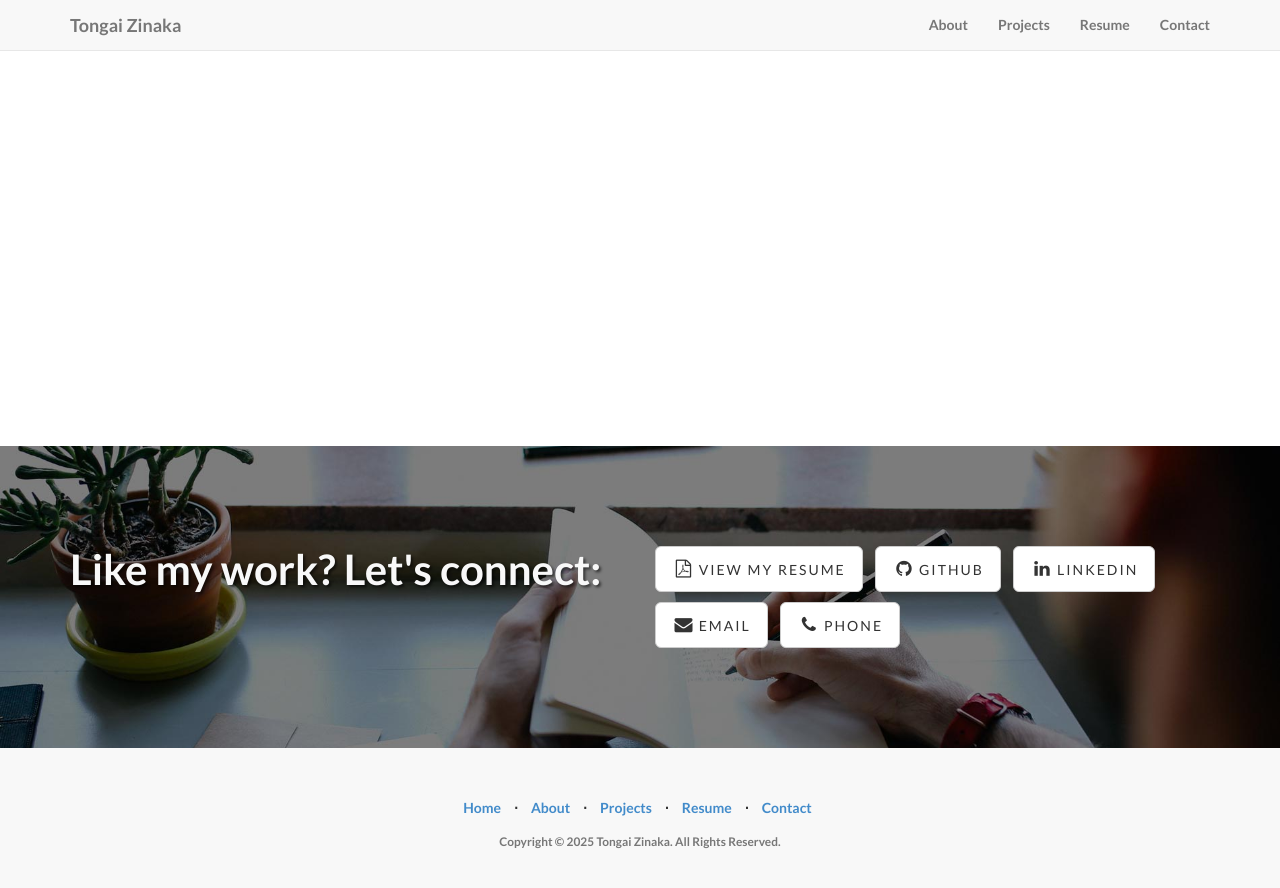
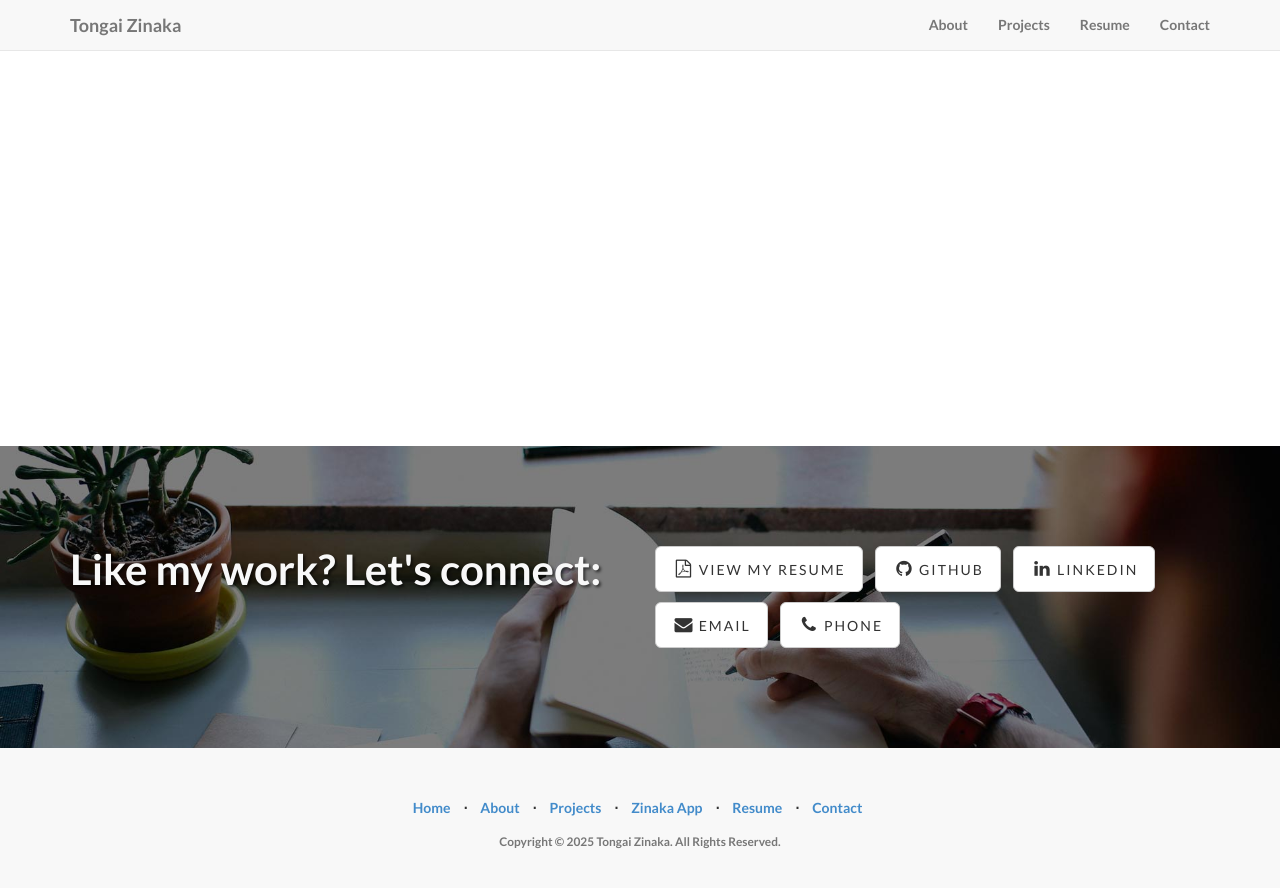
Before and after one commit to Tongai-Zinaka/tongai-zinaka.github.io, a Jekyll site: the page built from resume/index.html, in a window 1280 px wide and 900 px high, scrolled down 1041 px. Shown: the top 888 px of the window. Built offline with Jekyll 4.4.1, drawn with Linux system fonts in a browser that asks for light colours.

Commit message:
Update footer.html

```diff
--- a/_includes/footer.html
+++ b/_includes/footer.html
@@ -17,6 +17,10 @@
                     </li>
                     <li class="footer-menu-divider">&sdot;</li>
                     <li>
+                        <a href="/app.html">Zinaka App</a>
+                    </li>
+                    <li class="footer-menu-divider">&sdot;</li>
+                    <li>
                         <a href="/resume/">Resume</a>
                     </li>
                     <li class="footer-menu-divider">&sdot;</li>
```
